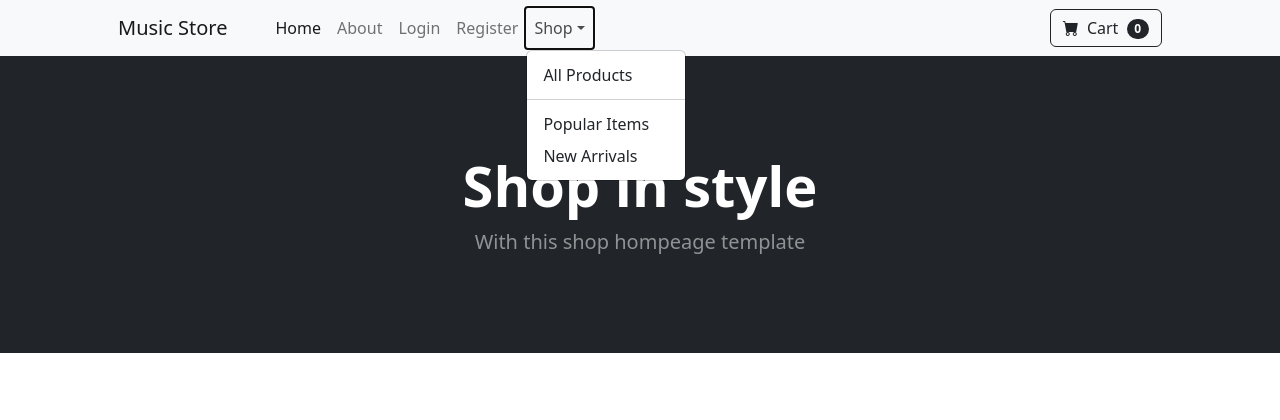
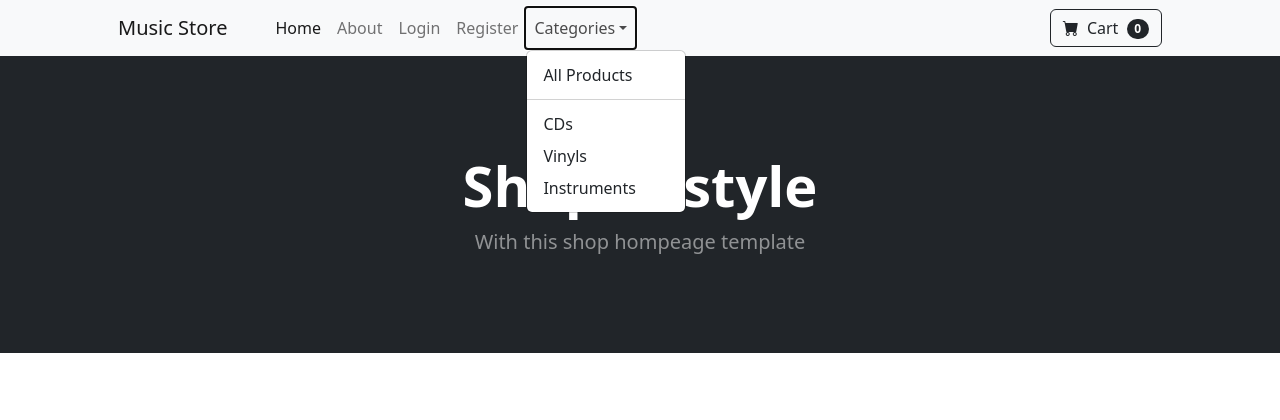
Before and after one commit to jpsantostefano/music-store, a Django app: page / in a window 1280 px wide, after a click on "Categories". Shown: the top 420 px of the page. Run offline with Django 5.2, Linux system fonts and the light colour scheme; data that the repository does not hold is empty; some libraries are stand-ins or nearby versions.

Commit message:
category.html created with view. Navbar category options added

```diff
--- a/store/templates/navbar.html
+++ b/store/templates/navbar.html
@@ -16,12 +16,13 @@
                 <li class="nav-item"><a class="nav-link" href="{% url 'register' %}">Register</a></li>
                 {% endif %}
                 <li class="nav-item dropdown">
-                    <a class="nav-link dropdown-toggle" id="navbarDropdown" href="#" role="button" data-bs-toggle="dropdown" aria-expanded="false">Shop</a>
+                    <a class="nav-link dropdown-toggle" id="navbarDropdown" href="#" role="button" data-bs-toggle="dropdown" aria-expanded="false">Categories</a>
                     <ul class="dropdown-menu" aria-labelledby="navbarDropdown">
-                        <li><a class="dropdown-item" href="#!">All Products</a></li>
+                        <li><a class="dropdown-item" href="{% url 'home' %}">All Products</a></li>
                         <li><hr class="dropdown-divider" /></li>
-                        <li><a class="dropdown-item" href="#!">Popular Items</a></li>
-                        <li><a class="dropdown-item" href="#!">New Arrivals</a></li>
+                        <li><a class="dropdown-item" href="{% url 'category' 'CDs' %}">CDs</a></li>
+                        <li><a class="dropdown-item" href="{% url 'category' 'Vinyls' %}">Vinyls</a></li>
+                        <li><a class="dropdown-item" href="{% url 'category' 'Instruments' %}">Instruments</a></li>
                     </ul>
                 </li>
             </ul>
--- a/store/urls.py
+++ b/store/urls.py
@@ -8,4 +8,5 @@ urlpatterns = [
     path('logout/', views.logout_user, name='logout'),
     path('register/', views.register_user, name='register'),
     path('product/<int:pk>', views.product, name='product'),
+    path('category/<str:cat>', views.category, name='category'),
 ]
--- a/store/views.py
+++ b/store/views.py
@@ -1,11 +1,20 @@
 from django.shortcuts import render, redirect
-from .models import Product
+from .models import Product, Category
 from django.contrib.auth import authenticate, login, logout
 from django.contrib import messages
 from django.contrib.auth.models import User
 from django.contrib.auth.forms import UserCreationForm
 from .forms import SignUpForm
 from django import forms
+
+def category(request, cat):
+    try:
+        category = Category.objects.get(name=cat)
+        products = Product.objects.filter(category=category)
+        return render(request,'category.html',{'products':products,'category':category})
+    except:
+        messages.success(request, ("That category doesn't exist"))
+        return redirect('home')
 
 def product(request,pk):
     product = Product.objects.get(id=pk)
```
Also changed, not shown: store/templates/category.html (added, +49 -0 lines).
